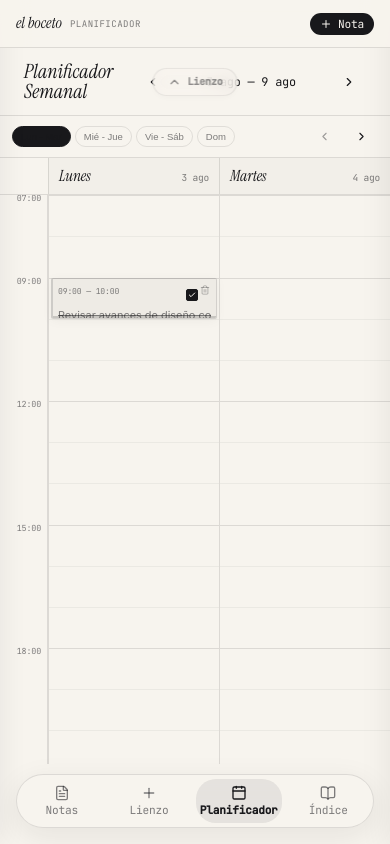
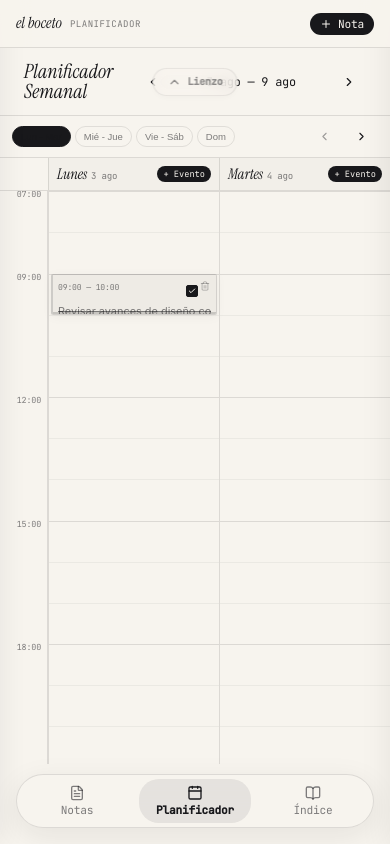
Before and after one commit to francoxortiz1975/elboceto, a React (Vite) app: page / in a window 390 px wide. Both pictures are taken after a click on the button "Planificador". Built offline with nearby package versions, Linux system fonts and the light colour scheme.

Commit message:
Remove Lienzo from mobile navigation bar and add touch event creation support in WeeklyPlanner

```diff
--- a/src/components/WeeklyPlanner.jsx
+++ b/src/components/WeeklyPlanner.jsx
@@ -419,9 +419,22 @@ export function WeeklyPlanner({
           <div style={{ display: 'grid', gridTemplateColumns: isMobile ? `48px repeat(${visibleDays.length}, 1fr)` : '48px repeat(7, 1fr)', borderBottom: 'var(--border-hairline)', flexShrink: 0 }}>
             <div />
             {visibleDays.map(day => (
-              <div key={day.key} style={{ padding: '8px 10px', borderLeft: 'var(--border-hairline)', background: day.isToday ? 'var(--bg-active)' : 'rgba(24,24,27,0.02)', display: 'flex', justifyContent: 'space-between', alignItems: 'baseline' }}>
-                <span className="font-title" style={{ fontSize: '1.1rem', fontStyle: 'italic', fontWeight: day.isToday ? 600 : 400 }}>{day.label}</span>
-                <span className="font-mono" style={{ fontSize: '0.68rem', color: day.isToday ? 'var(--text-ink)' : 'var(--text-muted)' }}>{day.formattedDate}</span>
+              <div key={day.key} style={{ padding: '6px 8px', borderLeft: 'var(--border-hairline)', background: day.isToday ? 'var(--bg-active)' : 'rgba(24,24,27,0.02)', display: 'flex', justifyContent: 'space-between', alignItems: 'center' }}>
+                <div style={{ display: 'flex', alignItems: 'baseline', gap: '4px' }}>
+                  <span className="font-title" style={{ fontSize: '1.05rem', fontStyle: 'italic', fontWeight: day.isToday ? 600 : 400 }}>{day.label}</span>
+                  <span className="font-mono" style={{ fontSize: '0.65rem', color: day.isToday ? 'var(--text-ink)' : 'var(--text-muted)' }}>{day.formattedDate}</span>
+                </div>
+                <button
+                  className="btn-icon active"
+                  style={{ padding: '2px 6px', fontSize: '0.62rem', borderRadius: '10px' }}
+                  onClick={(e) => {
+                    e.stopPropagation();
+                    addTimeTask(day, 120);
+                  }}
+                  title="Añadir Evento"
+                >
+                  + Evento
+                </button>
               </div>
             ))}
           </div>
@@ -453,6 +466,14 @@ export function WeeklyPlanner({
                   key={day.key}
                   ref={el => colRefs.current[day.key] = el}
                   style={{ position: 'relative', borderLeft: 'var(--border-hairline)', background: day.isToday ? 'rgba(24,24,27,0.018)' : 'var(--bg-book)', cursor: 'crosshair' }}
+                  onClick={(e) => {
+                    if (e.target === colRefs.current[day.key] || e.target.classList?.contains('hour-guide-line')) {
+                      const colEl = colRefs.current[day.key];
+                      if (!colEl) return;
+                      const rect = colEl.getBoundingClientRect();
+                      addTimeTask(day, e.clientY - rect.top);
+                    }
+                  }}
                   onDoubleClick={(e) => {
                     const colEl = colRefs.current[day.key];
                     if (!colEl) return;
--- a/src/layouts/MobileAppLayout.jsx
+++ b/src/layouts/MobileAppLayout.jsx
@@ -132,14 +132,6 @@ export function MobileAppLayout({
         </button>
 
         <button
-          className={`btn-icon ${activeView === 'board' ? 'active' : ''}`}
-          onClick={() => setActiveView('board')}
-        >
-          <Plus size={16} />
-          <span className="font-mono">Lienzo</span>
-        </button>
-
-        <button
           className={`btn-icon ${activeView === 'planner' ? 'active' : ''}`}
           onClick={() => setActiveView('planner')}
         >
```
